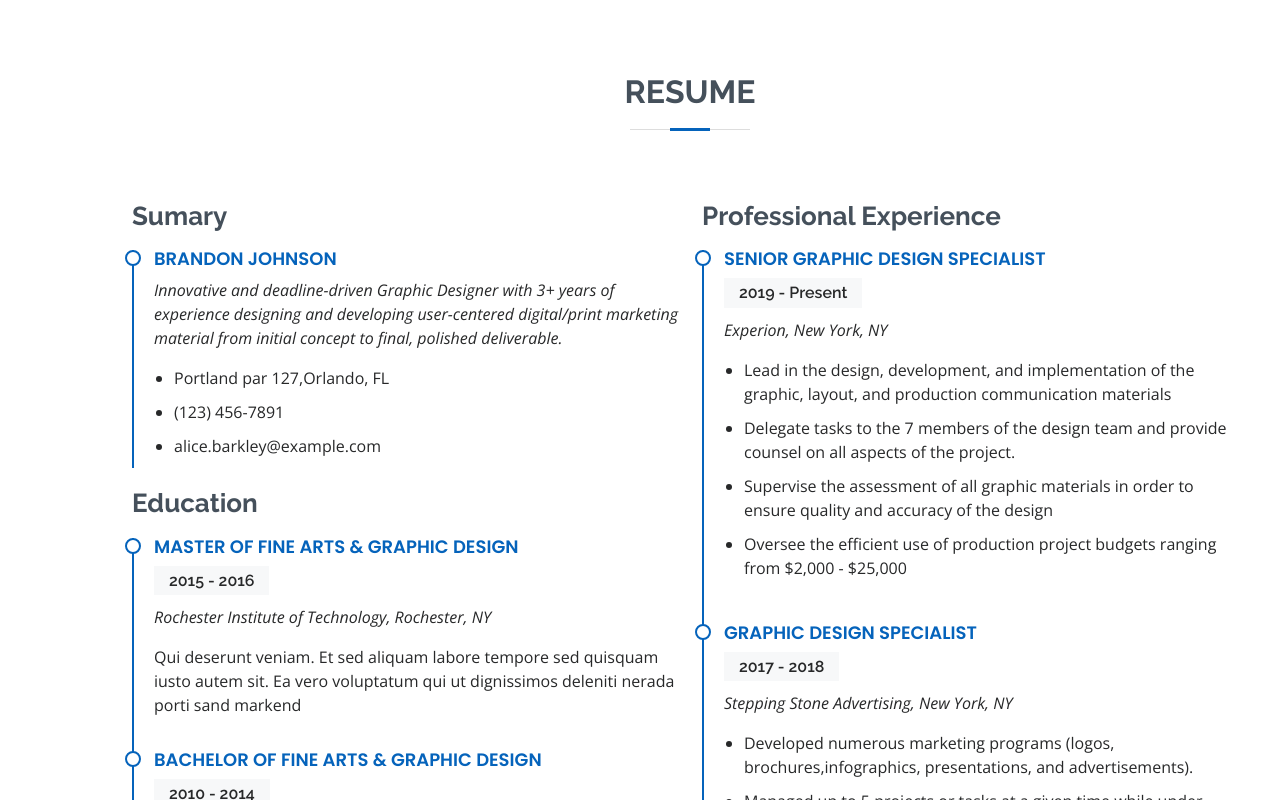
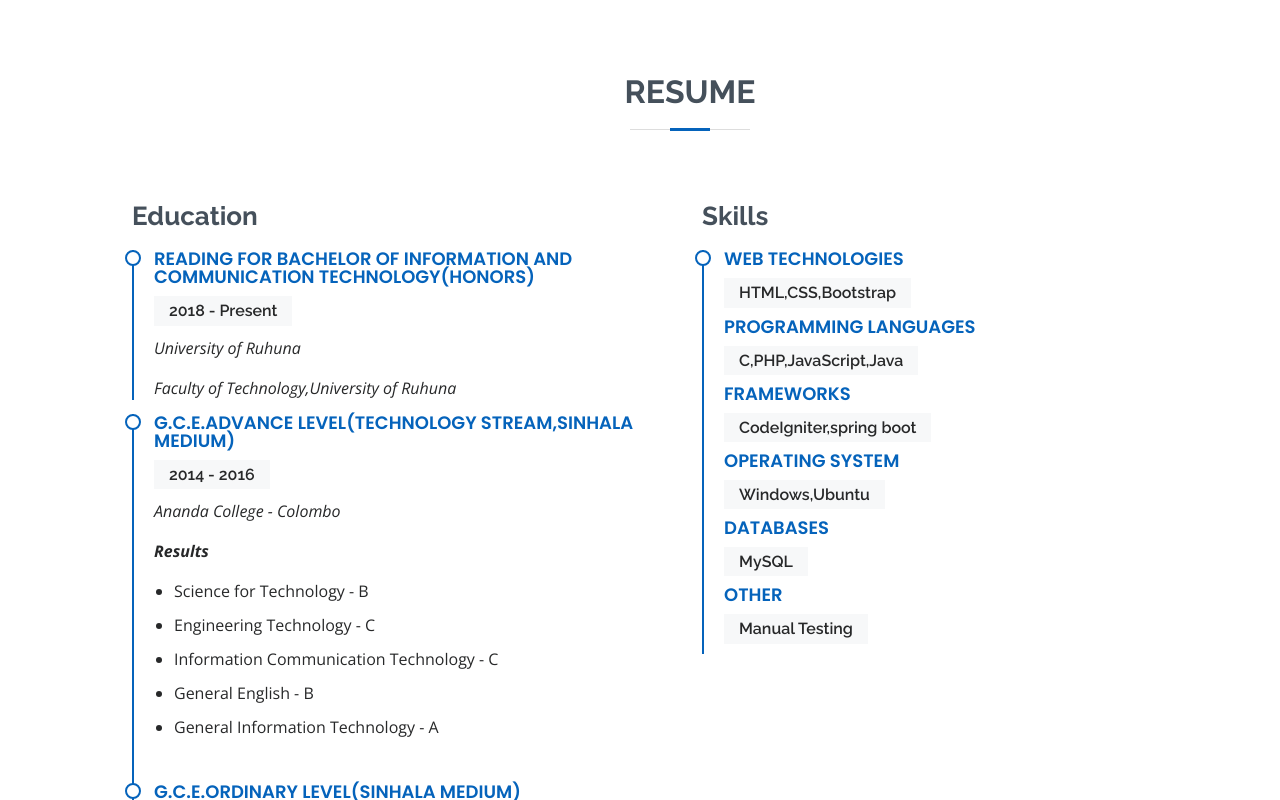
Before and after one commit to DishanWanaguruIct-97/portfolio, a plain HTML site: page index.html in a window 1280 px wide. Shown: the part 2000-2800 px from the top of the page. Drawn offline with nearby package versions, Linux system fonts and the light colour scheme.

Commit message:
new_4_29

```diff
--- a/index.html
+++ b/index.html
@@ -60,7 +60,7 @@
   <section id="hero" class="d-flex flex-column justify-content-center">
     <div class="container" data-aos="zoom-in" data-aos-delay="100">
       <h1>Dishan Wanaguru</h1>
-      <p>I'm <span class="typed" data-typed-items="Undergraduate in University of Ruhuna"></span></p>
+      <p>I'm an <span class="typed" data-typed-items="Undergraduate in University of Ruhuna"></span></p>
       <div class="social-links">
         <a href="#" class="twitter"><i class="bx bxl-twitter"></i></a>
         <a href="#" class="facebook"><i class="bx bxl-facebook"></i></a>
@@ -163,9 +163,9 @@
             </div>
 
             <div class="progress">
-              <span class="skill">Java <i class="val">40%</i></span>
+              <span class="skill">Java <i class="val">50%</i></span>
               <div class="progress-bar-wrap">
-                <div class="progress-bar" role="progressbar" aria-valuenow="40" aria-valuemin="0" aria-valuemax="100"></div>
+                <div class="progress-bar" role="progressbar" aria-valuenow="50" aria-valuemin="0" aria-valuemax="100"></div>
               </div>
             </div>
 
@@ -193,55 +193,108 @@
 
         <div class="row">
           <div class="col-lg-6">
-            <h3 class="resume-title">Sumary</h3>
+            <h3 class="resume-title">Education</h3>
             <div class="resume-item pb-0">
-              <h4>Brandon Johnson</h4>
-              <p><em>Innovative and deadline-driven Graphic Designer with 3+ years of experience designing and developing user-centered digital/print marketing material from initial concept to final, polished deliverable.</em></p>
-              <ul>
-                <li>Portland par 127,Orlando, FL</li>
-                <li>(123) 456-7891</li>
-                <li>alice.barkley@example.com</li>
-              </ul>
+              <h4><Ri:a>READING FOR BACHELOR OF INFORMATION AND COMMUNICATION TECHNOLOGY(HONORS)</Ri:a></h4>
+              <h5>2018 - Present</h5>
+              <p><em>University of Ruhuna</em></p>
+              <p><em>Faculty of Technology,University of Ruhuna</em></p>
             </div>
 
-            <h3 class="resume-title">Education</h3>
             <div class="resume-item">
-              <h4>Master of Fine Arts &amp; Graphic Design</h4>
-              <h5>2015 - 2016</h5>
-              <p><em>Rochester Institute of Technology, Rochester, NY</em></p>
-              <p>Qui deserunt veniam. Et sed aliquam labore tempore sed quisquam iusto autem sit. Ea vero voluptatum qui ut dignissimos deleniti nerada porti sand markend</p>
+              <h4>G.C.E.ADVANCE LEVEL(TECHNOLOGY STREAM,SINHALA MEDIUM)</h4>
+              <h5>2014 - 2016</h5>
+              <p><em>Ananda College - Colombo</em></p>
+              <p><em><b>Results</b></em></p>
+              <ul>
+                  <li>Science for Technology - B</li>
+                  <li>Engineering Technology - C</li>
+                  <li>Information Communication Technology - C</li>
+                  <li>General English - B</li>
+                  <li>General Information Technology - A </li>
+
+              </ul>
+
             </div>
             <div class="resume-item">
-              <h4>Bachelor of Fine Arts &amp; Graphic Design</h4>
-              <h5>2010 - 2014</h5>
-              <p><em>Rochester Institute of Technology, Rochester, NY</em></p>
-              <p>Quia nobis sequi est occaecati aut. Repudiandae et iusto quae reiciendis et quis Eius vel ratione eius unde vitae rerum voluptates asperiores voluptatem Earum molestiae consequatur neque etlon sader mart dila</p>
+              <h4>G.C.E.ORDINARY LEVEL(SINHALA MEDIUM)</h4>
+              <h5>2013</h5>
+              <p><em>Ananda College - Colombo</em></p>
+              <p><em><b>Results</b></em></p>
+              <ul>
+                <li>Mathematics,English,History,Buddhism,Commerce,Health - A</A></li>
+                <li>Sinhala,Science,Sinhala Litreature - B</li>
+
+            </ul>
             </div>
           </div>
           <div class="col-lg-6">
-            <h3 class="resume-title">Professional Experience</h3>
+            <h3 class="resume-title">Skills</h3>
             <div class="resume-item">
-              <h4>Senior graphic design specialist</h4>
-              <h5>2019 - Present</h5>
-              <p><em>Experion, New York, NY </em></p>
-              <ul>
-                <li>Lead in the design, development, and implementation of the graphic, layout, and production communication materials</li>
-                <li>Delegate tasks to the 7 members of the design team and provide counsel on all aspects of the project. </li>
-                <li>Supervise the assessment of all graphic materials in order to ensure quality and accuracy of the design</li>
-                <li>Oversee the efficient use of production project budgets ranging from $2,000 - $25,000</li>
-              </ul>
+              <h4>WEB TECHNOLOGIES</h4>
+              <h5>HTML,CSS,Bootstrap</h5>
+
+              <h4>PROGRAMMING LANGUAGES</h4>
+              <h5>C,PHP,JavaScript,Java</h5>
+
+              <h4>FRAMEWORKS</h4>
+              <h5>CodeIgniter,spring boot</h5>
+
+              <h4>OPERATING SYSTEM</h4>
+              <h5>Windows,Ubuntu</h5>
+
+              <h4>DATABASES</h4>
+              <h5>MySQL</h5>
+
+              <h4>OTHER</h4>
+              <h5>Manual Testing</h5>
+
             </div>
-            <div class="resume-item">
-              <h4>Graphic design specialist</h4>
-              <h5>2017 - 2018</h5>
-              <p><em>Stepping Stone Advertising, New York, NY</em></p>
-              <ul>
-                <li>Developed numerous marketing programs (logos, brochures,infographics, presentations, and advertisements).</li>
-                <li>Managed up to 5 projects or tasks at a given time while under pressure</li>
-                <li>Recommended and consulted with clients on the most appropriate graphic design</li>
-                <li>Created 4+ design presentations and proposals a month for clients and account managers</li>
-              </ul>
             </div>
+            <div class="col-lg-6">
+              <h3 class="resume-title">Certificates</h3>
+              <div class="resume-item">
+                <h4>INFORMATION COMMUNICATION TECHNOLOGY CERTIFICATE COURSE IN NATIONAL YOUTH COUNCIL</h4>
+                <h5>Completed</h5>
+
+                <h4>WEB DESIGN COURSE IN UNIVERSITY OF MORATUWA</h4>
+                <h5>2022 - Present</h5>
+
+                <h4>RESPONSIVE WEB DESIGN IN FREECODECAMP</h4>
+                <h5>2021 - Present</h5>
+
+
+                </div>
+              </div>
+
+              <div class="col-lg-6">
+                <h3 class="resume-title">Languages</h3>
+                <div class="resume-item">
+                  <h4>ENGLISH</h4>
+                  <h5>Professional Working Proficiency</h5>
+
+                  <h4>SINHALA</h4>
+                  <h5>Native Proficiency</h5>
+
+                </div>
+              </div>
+
+              <div class="col-lg-6">
+                <h3 class="resume-title">Extracurricular Acivities</h3>
+                <div class="resume-item">
+                  <h4>Sports</h4>
+                  <ul>
+                    <li>Represented University Basketball team</li>
+                    <li>Captain of the Faculty Basketball team</li>
+                    <li>Vice-Captain of the School Basketball team</li>
+                    <li>Runners-Up respectively Under 15,17 and 19 All Island “B” Division Tournaments</li>
+                    <li></li>
+
+                  </ul>
+
+                </div>
+              </div>
+
           </div>
         </div>
 
```
